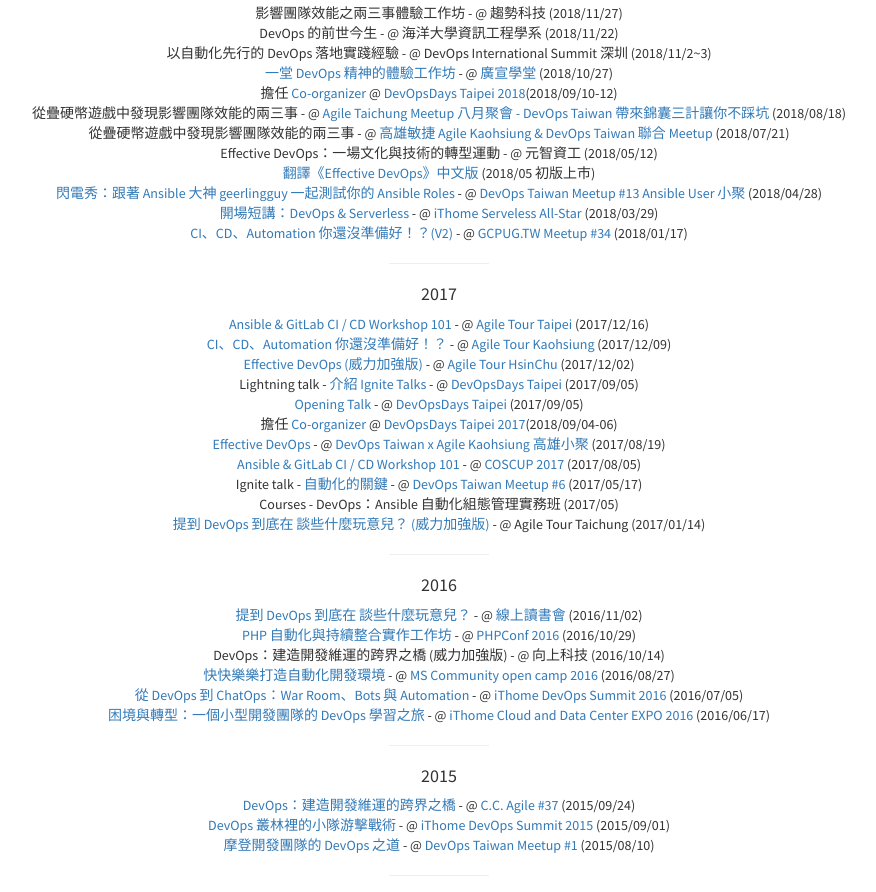
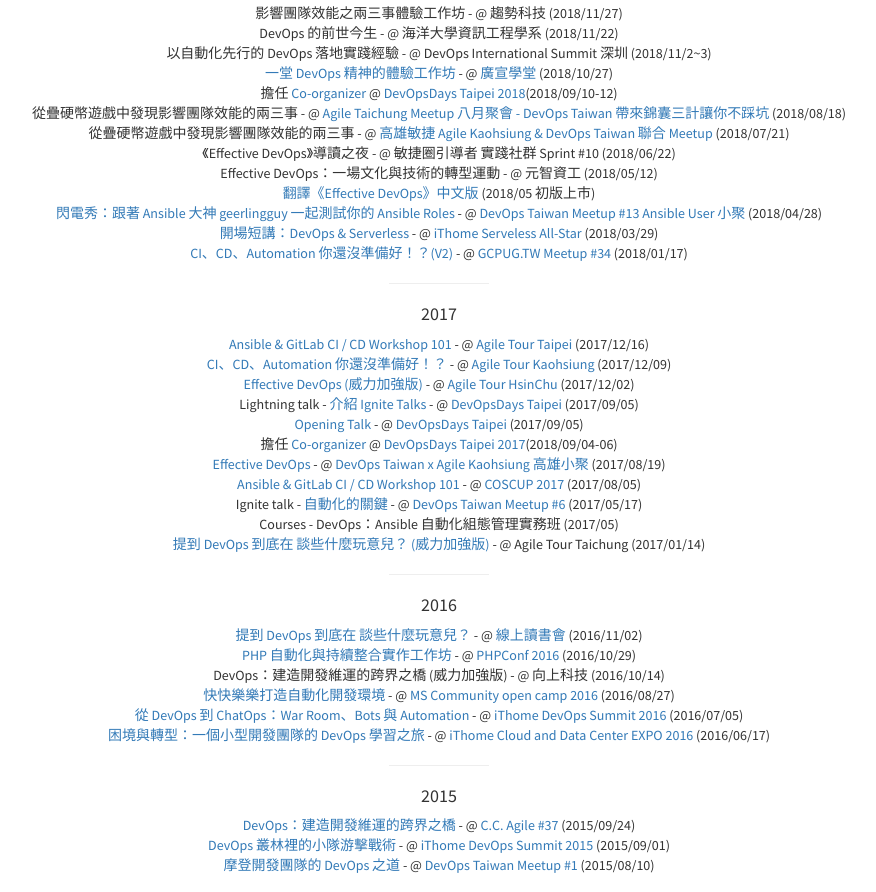
Before and after one commit to chengweichen/chengweichen.com, a plain HTML site: page index.html in a window 1280 px wide. Shown: the part 1583-2475 px from the top of the page, without its empty margins (201-1077 px from the left). Drawn offline with Linux system fonts and the light colour scheme.

Commit message:
更新經歷

```diff
--- a/index.html
+++ b/index.html
@@ -102,6 +102,7 @@
                       <li>擔任 <a href="https://www.devopsdays.org/events/2018-taipei/contact/">Co-organizer</a> @ <a href="https://devopsdays.tw">DevOpsDays Taipei 2018</a>(2018/09/10-12)</li>
                       <li>從疊硬幣遊戲中發現影響團隊效能的兩三事 - @ <a href="https://agile-taichung.kktix.cc/events/agiledevops-201808">Agile Taichung Meetup 八月聚會 - DevOps Taiwan 帶來錦囊三計讓你不踩坑</a> (2018/08/18)</li>
                       <li>從疊硬幣遊戲中發現影響團隊效能的兩三事 - @ <a href="https://agilekaohsiung.kktix.cc/events/agiledevops2018">高雄敏捷 Agile Kaohsiung & DevOps Taiwan 聯合 Meetup</a> (2018/07/21)</li>
+                      <li>《Effective DevOps》導讀之夜 - @ 敏捷圈引導者 實踐社群 Sprint #10 (2018/06/22)</li>
                       <li>Effective DevOps：一場文化與技術的轉型運動 - @ 元智資工 (2018/05/12)</li>
                       <li><a href="https://medium.com/@cheng.wei.chen/effective-devops-tw-b589d17ed123">翻譯《Effective DevOps》中文版</a>  (2018/05 初版上市)</li>
                       <li><a href="https://www.slideshare.net/warfan/geerlingguy-ansible-roles">閃電秀：跟著 Ansible 大神 geerlingguy 一起測試你的 Ansible Roles</a> - @ <a href="https://devops.kktix.cc/events/meetup13-0428">DevOps Taiwan Meetup #13 Ansible User 小聚</a> (2018/04/28)</li>
```
